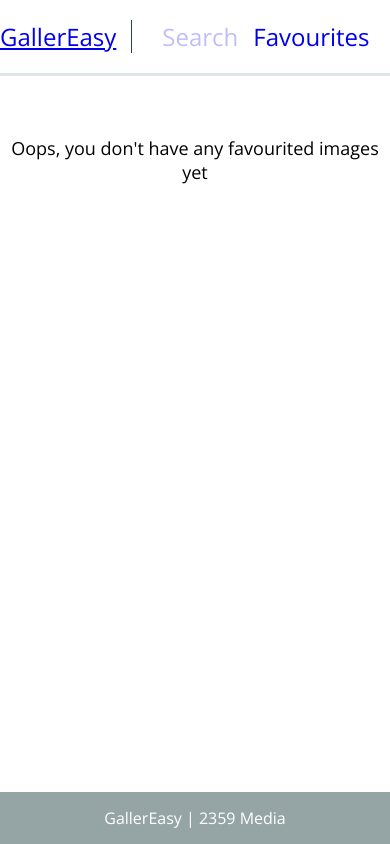
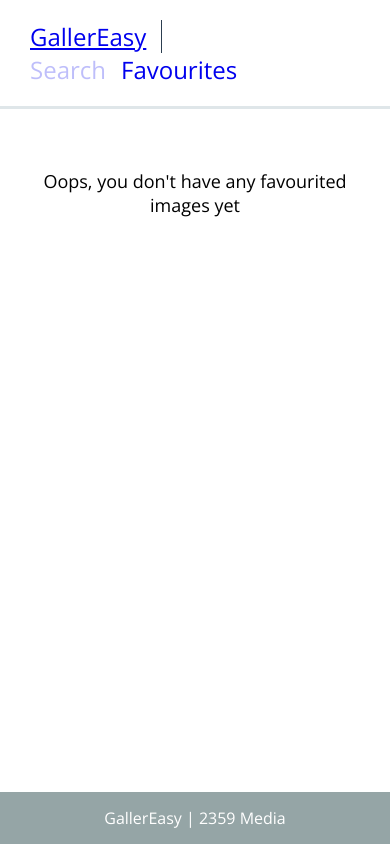
Before and after one commit to pandurijal/react-giphy, a React (Create React App) app: page /fav in a window 390 px wide. Built offline with nearby package versions, Linux system fonts and the light colour scheme.

Commit message:
responsive

```diff
--- a/src/App.css
+++ b/src/App.css
@@ -274,6 +274,9 @@ img {
 }
 
 @media (max-width: 860px) {
+  .app-navbar {
+    display: flex;
+  }
   .grid-item {
     flex-basis: 50%;
   }
@@ -283,8 +286,14 @@ img {
 }
 
 @media (max-width: 720px) {
+  .container {
+    margin: 0 30px;
+  }
   .grid-item {
     flex-basis: 100%;
+  }
+  .grid-content {
+    height: auto;
   }
   .grid-item__skeleton {
     flex-basis: 50%;
@@ -295,6 +304,9 @@ img {
   .grid-item {
     flex-basis: 100%;
   }
+  .grid-content {
+    height: auto;
+  }
   .grid-item__skeleton {
     flex-basis: 100%;
   }
--- a/src/Routes/index.js
+++ b/src/Routes/index.js
@@ -1,14 +1,8 @@
 import MainPage from '../Pages/MainPage';
-import FavPage from '../Pages/FavPage';
 
 export const routes = [
   {
     path: '/',
-    component: MainPage,
-    exact: true
-  },
-  {
-    path: '/search',
     component: MainPage,
     exact: true
   },
```
